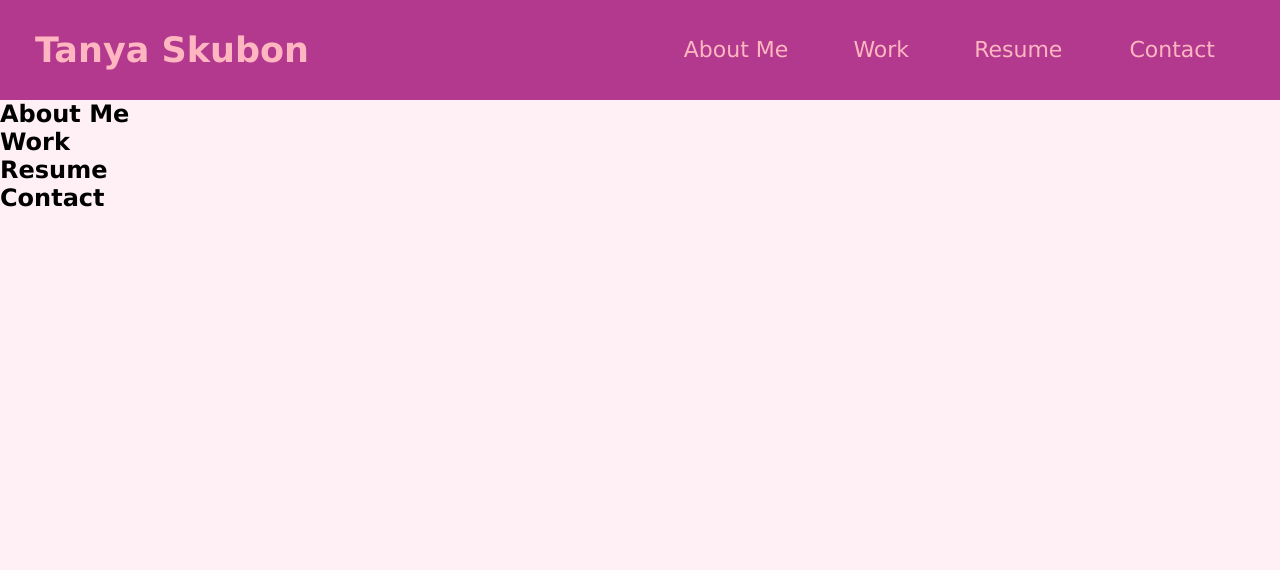
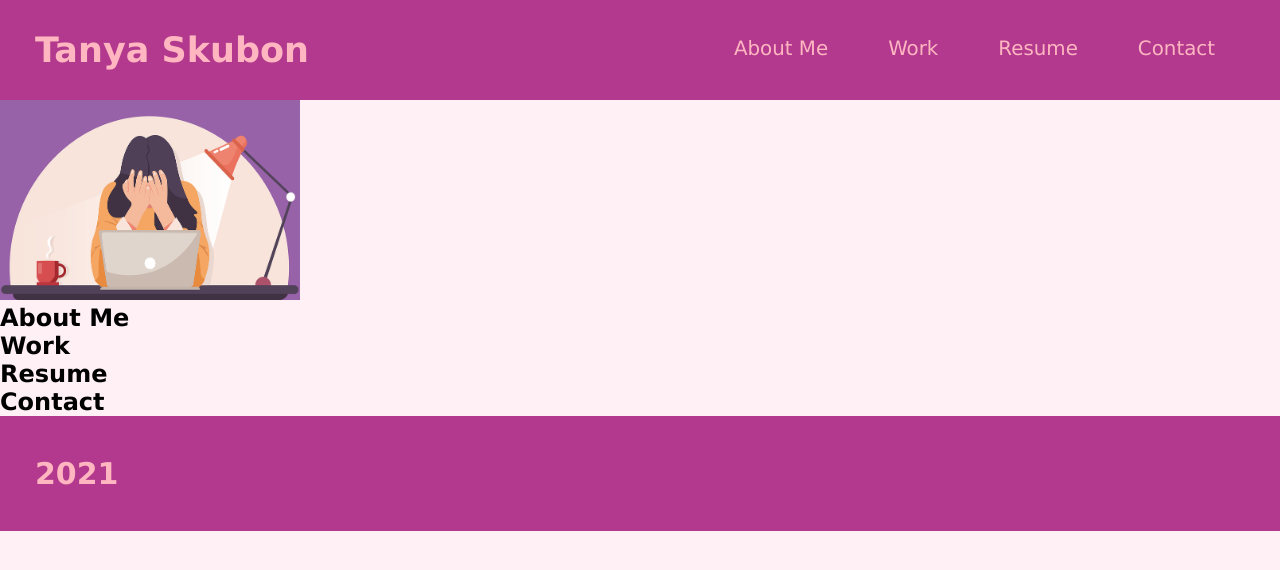
Before and after one commit to Tanyaskubon/Portfolio, a plain HTML site: page index.html in a window 1280 px wide. Drawn offline with Linux system fonts and the light colour scheme.

Commit message:
add avatar

```diff
--- a/Assets/css/style.css
+++ b/Assets/css/style.css
@@ -1,6 +1,7 @@
 * {
     margin: 0;
     padding: 0;
+    box-sizing: border-box;
   }
 
 body {
@@ -22,12 +23,10 @@ header {
     font-size: 35px;
     color: lightpink;
     margin: 0;
-    display: inline;
   }
 
   header nav {
     margin: 7px 0;
-    float: right;
   }
 
   header a {
@@ -35,12 +34,38 @@ header {
     text-decoration: none;
      }
 
+     header nav ul {
+        display: flex;
+        flex-wrap: wrap;
+        justify-content: space-between;
+        align-items: center;
+        list-style: none;
+      }
+
 
   header nav ul li a {
     margin: 0 30px;
     font-weight: lighter;
-    font-size: 22px;
+    font-size: 1.55vw;
   }
-  header nav ul li {
-    display: inline;
+
+
+  footer {
+    background: #b2398e;
+    width: 100%;
+    padding: 40px 35px;
+    display: flex;
+    flex-wrap: wrap;
   }
+
+  footer h2 {
+    color:lightpink;
+    font-size: 30px;
+    margin: 0;
+  }
+
+  img {
+      width: 300px;
+      height: 200px;
+
+  }
--- a/index.html
+++ b/index.html
@@ -33,8 +33,13 @@
           </ul>
          </nav>
          </header>
+         <section>
+            <div></div>
+          </section>
     <!-- hero/jumbotron -->
     <section>
+        <img src="./Assets/images/avatar.webp"> <alt="girl"
+        width= "11" height= "11"/>
     </section>
 
     <!-- "about me" section -->
@@ -59,7 +64,7 @@
 
   <!-- footer -->
   <footer>
-    <h2></h2>
+    <h2>2021</h2>
   </footer>
 
 
```
Also changed, not shown: Assets/images/avatar.webp (added).
